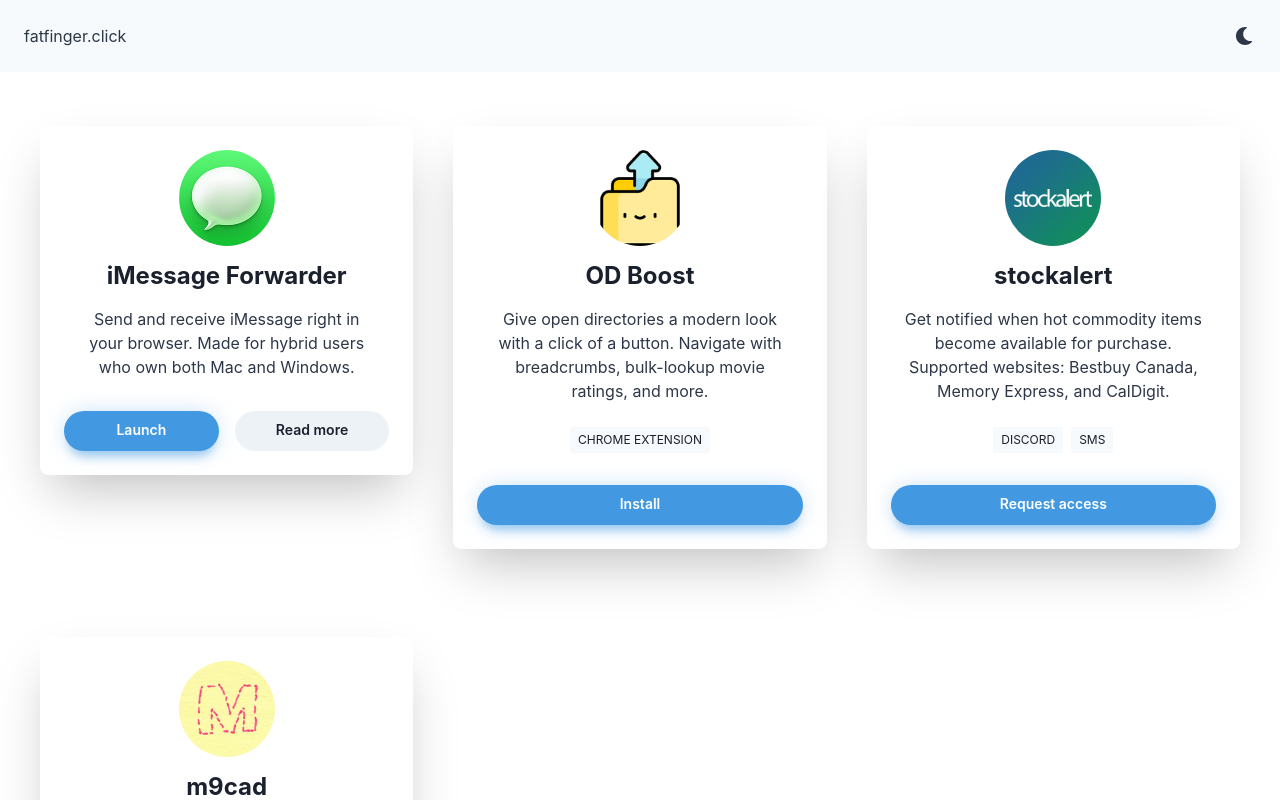
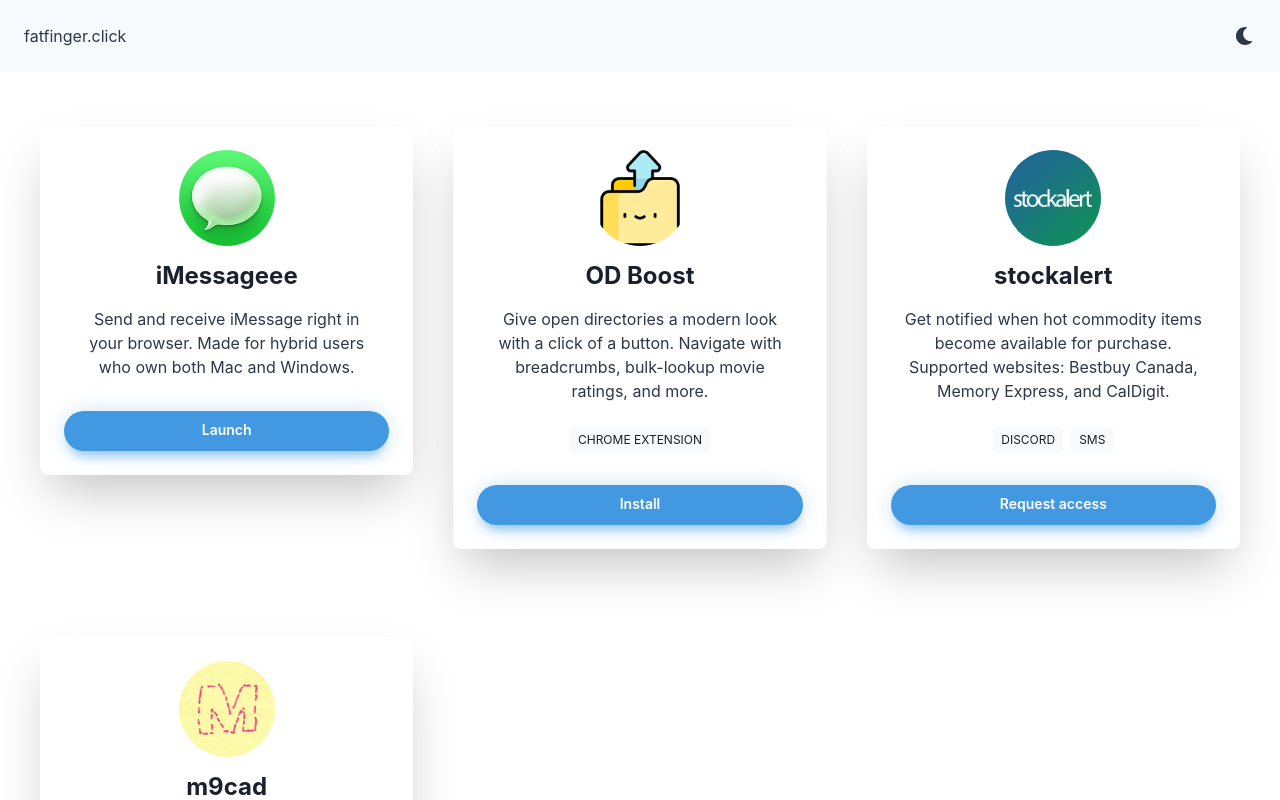
Before and after one commit to jaeseopark/fatfinger.click, a React (Create React App) app: page / in a window 1280 px wide. Shown: the top 800 px of the page. Built offline with nearby package versions, Linux system fonts and the light colour scheme.

Commit message:
update imessageee (#13)

```diff
--- a/ansible/imfweb.yml
+++ b/ansible/imessageee.yml
@@ -5,7 +5,7 @@
       docker_container:
         name: imf-web
         container_default_behavior: compatibility
-        image: jaeseoparkdocker/imessageforwarder-web:latest
+        image: jaeseoparkdocker/imessageee:latest
         state: started
         ports:
           - 3238:80
--- a/src/AppGrid.tsx
+++ b/src/AppGrid.tsx
@@ -3,20 +3,19 @@
 import App from "./type/app";
 import AppCard from "./AppCard";
 
-import imfWebIcon from "./asset/imfweb.png";
+import imessageeeIcon from "./asset/imfweb.png";
 import stockalertIcon from "./asset/stockalert.png";
 import m9cadIcon from "./asset/m9cad.png";
 import odBoostIcon from "./asset/odboost.png";
 
 export const APPS: App[] = [
   {
-    name: "iMessage Forwarder",
+    name: "iMessageee",
     releaseStatus: "production",
-    logoSource: imfWebIcon,
+    logoSource: imessageeeIcon,
     description:
       "Send and receive iMessage right in your browser. Made for hybrid users who own both Mac and Windows.",
-    primaryLink: "/imessageforwarder",
-    readMoreLink: "https://github.com/jaeseopark/imessageforwarder-web",
+    primaryLink: "/imessageee",
   },
   {
     name: "OD Boost",
```
Also changed, not shown: 1 other file (tests, documents, lock files or other folders).
